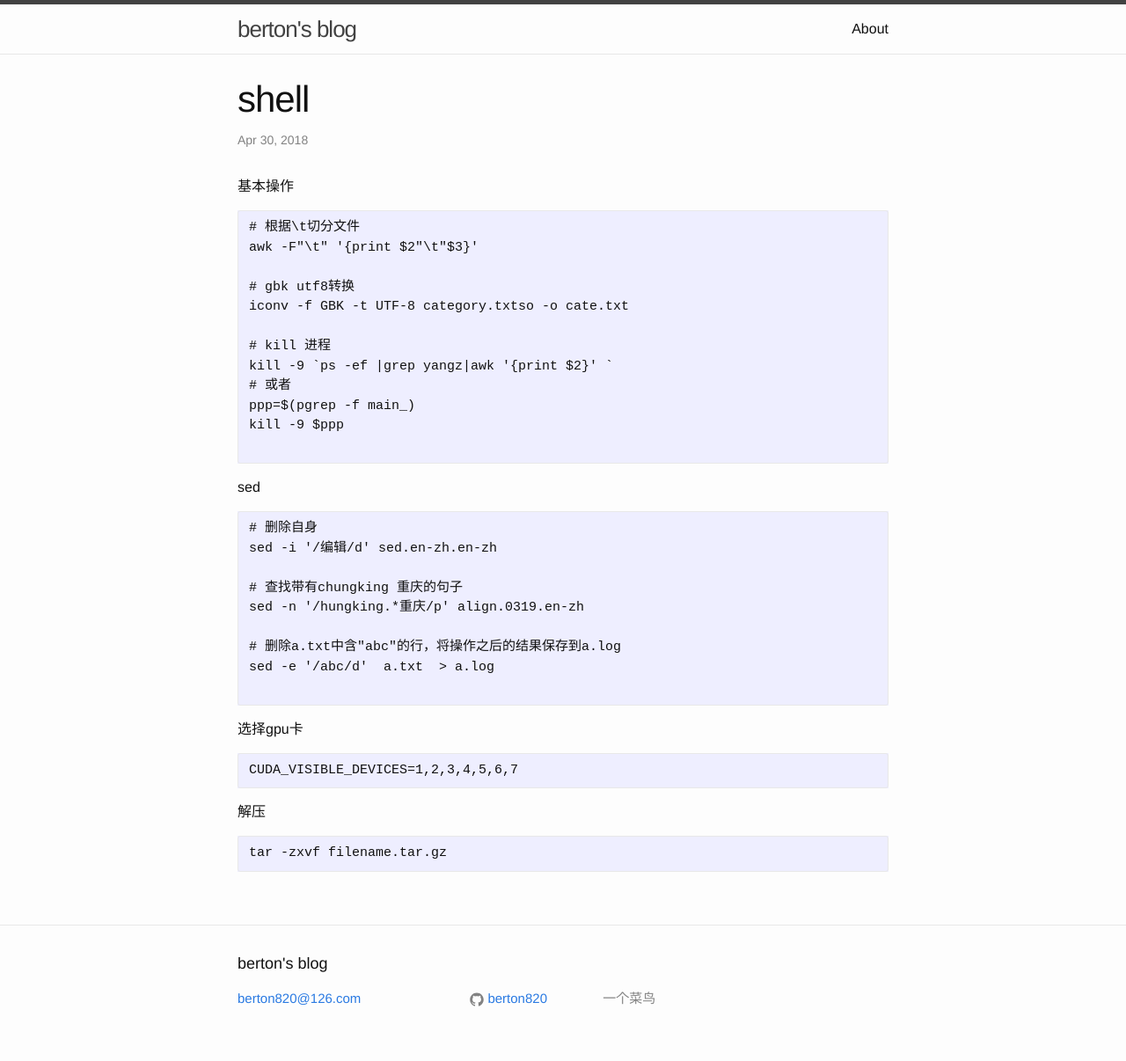
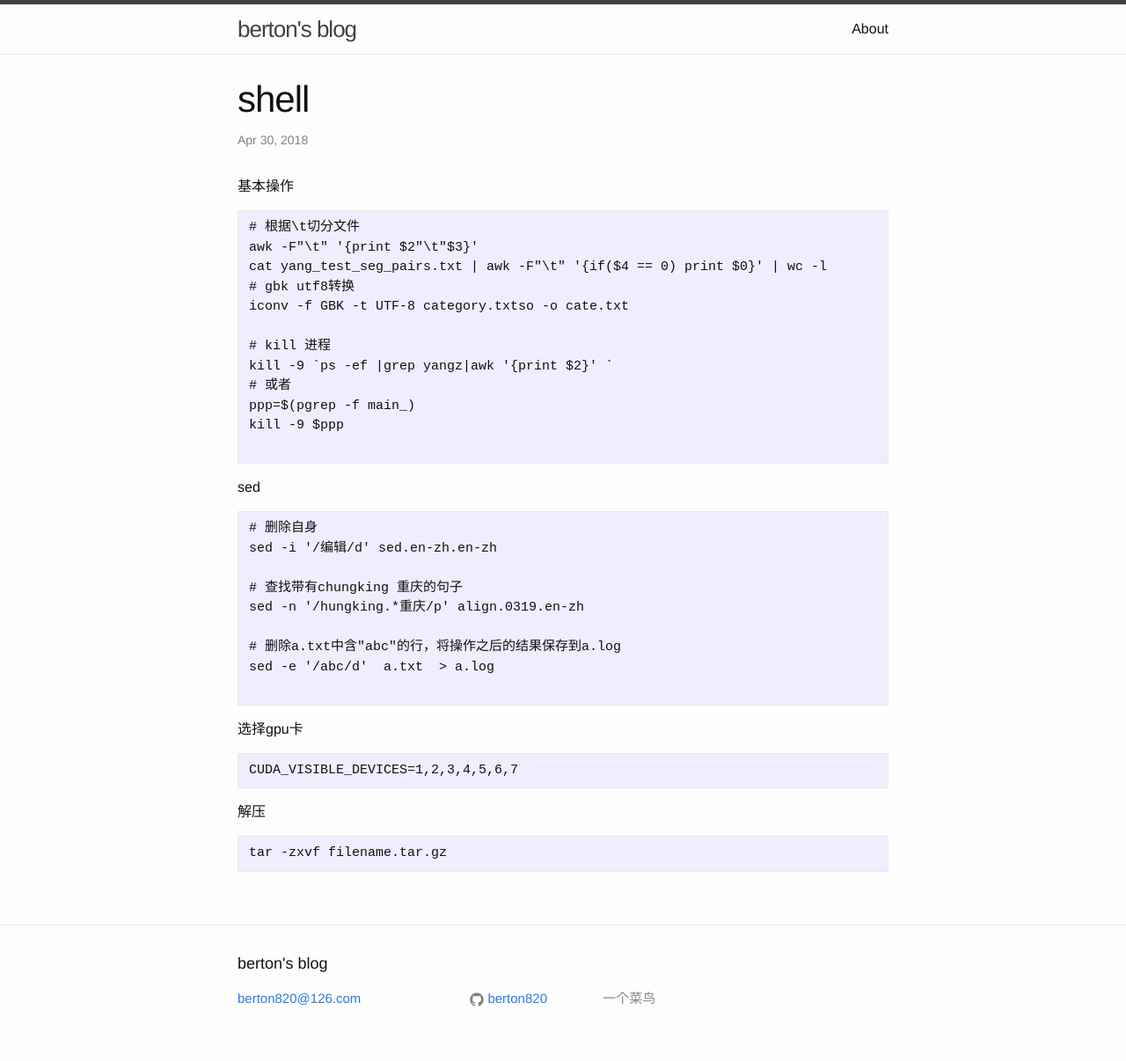
Before and after one commit to berton820/berton820.github.io, a Jekyll site: the page built from _posts/2019-6-30-shell.markdown, in a window 1280 px wide. Shown: the whole page at 88% size. Built offline with Jekyll 4.4.1, drawn with Linux system fonts in a browser that asks for light colours.

Commit message:
2019年 8月 2日 星期五 15时28分03秒 CST

````diff
--- a/_posts/2019-6-30-shell.markdown
+++ b/_posts/2019-6-30-shell.markdown
@@ -9,7 +9,7 @@ categories: command
 ```
 # 根据\t切分文件
 awk -F"\t" '{print $2"\t"$3}'
-
+cat yang_test_seg_pairs.txt | awk -F"\t" '{if($4 == 0) print $0}' | wc -l
 # gbk utf8转换
 iconv -f GBK -t UTF-8 category.txtso -o cate.txt
 
````
